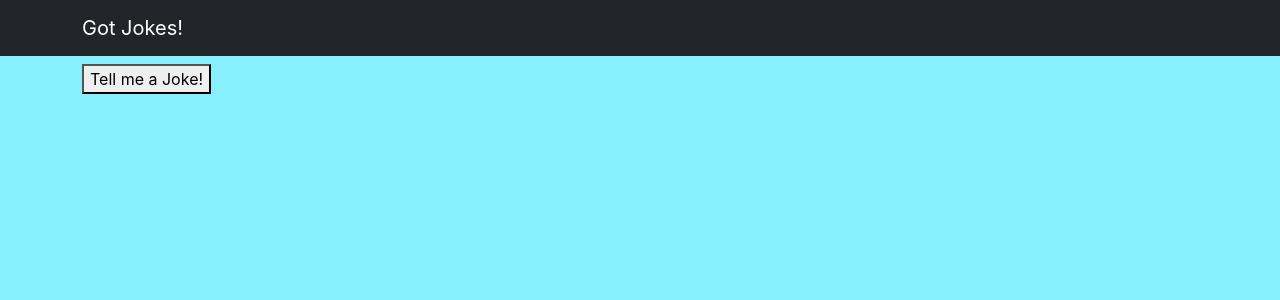
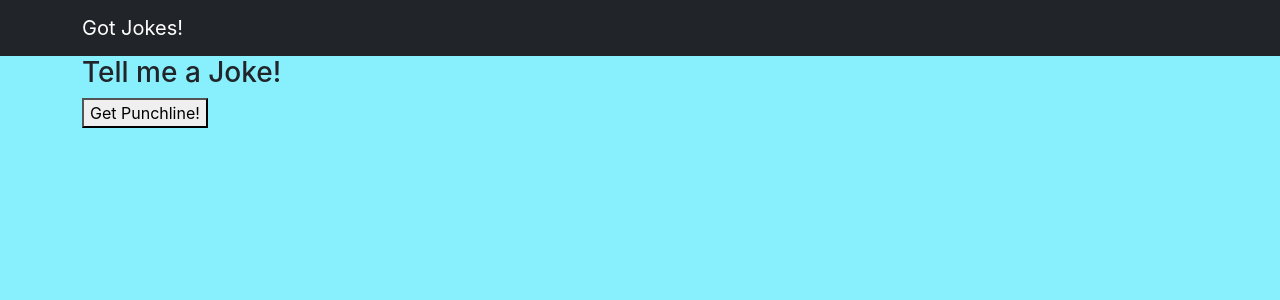
Before and after one commit to Jess-Morrison/LAB-joke-generator-react, a Next.js app: page /button in a window 1280 px wide. Shown: the top 300 px of the page. Built offline with nearby package versions, Linux system fonts and the light colour scheme.

Commit message:
Getting closer

```diff
--- a/pages/button.js
+++ b/pages/button.js
@@ -2,26 +2,31 @@ import React, { useState } from 'react';
 import getJoke from '../api/jokeData';
 
 export default function Button() {
-  const [joke, setJoke] = useState();
+  const [joke, setJoke] = useState('Tell me a Joke!');
   const [delivery, setDelivery] = useState();
 
   const newJoke = () => {
-    console.warn(getJoke());
-    getJoke().then((jokeObj) => setJoke(jokeObj.setup));
-  };
-  console.warn(joke);
-  console.warn(delivery);
-  const jokeDelivery = () => {
-    getJoke().then((jokeObj) => setDelivery(jokeObj.delivery));
+    if (joke === 'Tell me a Joke!') {
+      getJoke().then((jokeObj) => setJoke(jokeObj.setup));
+    // eslint-disable-next-line brace-style
+    }
+    // && setDelivery(jokeObj.delivery));
+    else if (delivery === 'Get punchline!') {
+      // eslint-disable-next-line no-lone-blocks
+      { getJoke().then((jokeObj) => setDelivery(jokeObj.delivery)); }
+    }
   };
   return (
+    // eslint-disable-next-line react/jsx-no-comment-textnodes
     <div>
-      {/* <h3>joke ? {setup ? joke.setup : joke.delivery} : '' </h3> */}
-      <h3> {joke || delivery}  </h3>
+      <h3> {joke} </h3>
 
-      {joke
-        ? <button type="submit" onClick={jokeDelivery}> Get Punchline!</button>
+      { joke
+        ? <button type="submit" onClick={newJoke}> Get Punchline!</button>
         : <button type="submit" onClick={newJoke}> Tell me a Joke!</button>}
+      {/* <h3>{ delivery } </h3> */}
+      {/* { delivery
+        ? <button type="submit" onClick={jokeDelivery}> Tell me a Joke!</button> : ''} */}
     </div>
   );
 }
```
